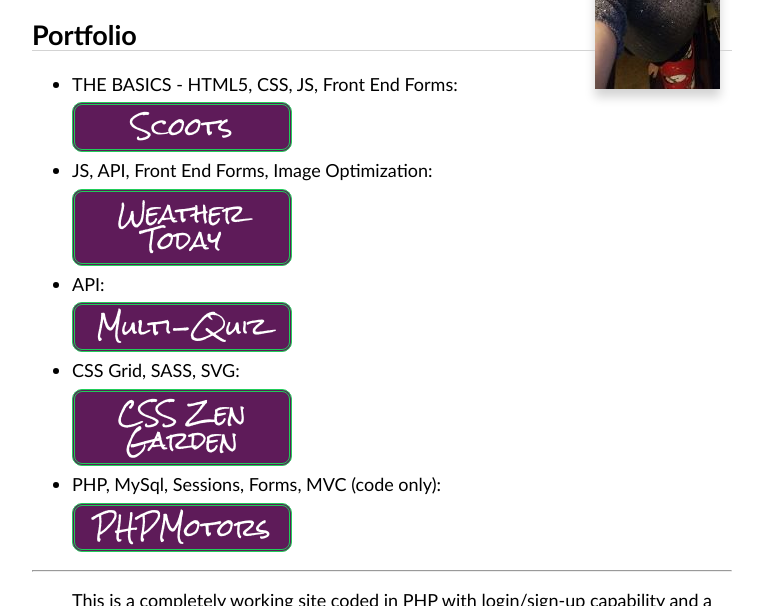
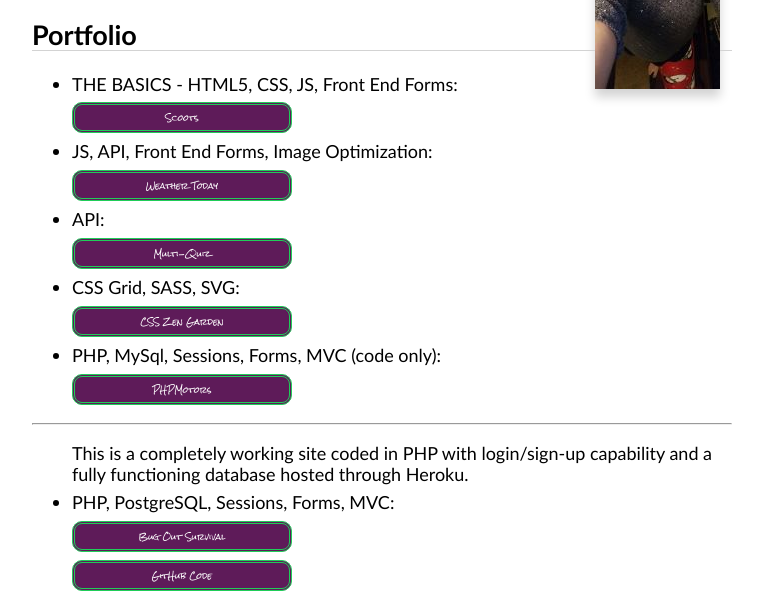
Before and after one commit to mhull87/Portfolio, a plain HTML site: page index.html in a window 1280 px wide. Shown: the part 161-767 px from the top of the page, without its empty margins (258-1021 px from the left). Drawn offline with Linux system fonts and the light colour scheme; a script that the page names is missing.

Commit message:
font smaller

```diff
--- a/css/small.css
+++ b/css/small.css
@@ -50,7 +50,7 @@ a {
     width: 30%;
     text-align: center;
     margin: .5rem 0;
-    font-size: 1.5rem;
+    font-size: .5rem;
     font-family: 'Rock Salt', cursive;
 }
 
```
